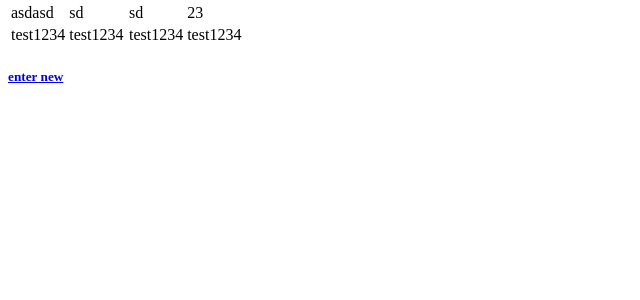
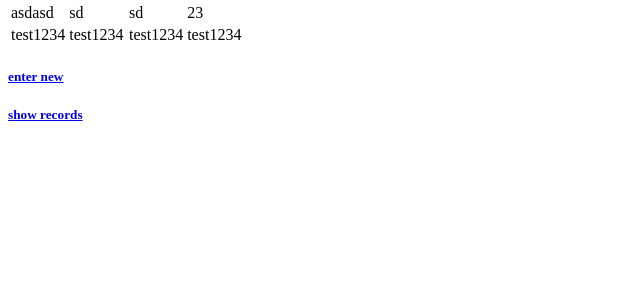
Before and after one commit to tsotetsi/students-records, a Flask app: page /show-records/ in a window 1280 px wide. Shown: the part 236-536 px from the top of the page, without its empty margins (0-640 px from the left). Run offline with Flask 2, Linux system fonts and the light colour scheme; data comes from the database, SQL or seed files in the repository; both versions use the stored data as it was after the commit.

Commit message:
Update links

```diff
--- a/app.py
+++ b/app.py
@@ -16,7 +16,7 @@ init_sqlite_db()
 
 app = Flask(__name__)
 
-
+@app.route('/')
 @app.route('/enter-new/')
 def enter_new_student():
     return render_template('student.html')
@@ -55,7 +55,7 @@ def show_records():
             records = cur.fetchall()
     except Exception as e:
         con.rollback()
-        msg = "Error occurred "
+        print("There was an error fetching results from the database.")
     finally:
         con.close()
         return render_template('records.html', records=records)
--- a/templates/records.html
+++ b/templates/records.html
@@ -2,7 +2,7 @@
 <html lang="en">
 <head>
     <meta charset="UTF-8">
-    <title>Title</title>
+    <title>Students Records | LC</title>
 </head>
 <body>
     <h4>Records</h4>
@@ -21,6 +21,7 @@
             </tr>
         {% endfor %}
     </table>
-      <h5><a href = "/enter-new/">enter new</a></h5>
+      <h5><a href ="/enter-new/">enter new</a></h5>
+      <h5><a href="/show-records/">show records</a></h5>
 </body>
 </html>
--- a/templates/student.html
+++ b/templates/student.html
@@ -19,4 +19,5 @@
         <input type="text" name="pin"><br>
         <input type="submit" value="submit"><br>
     </form>
+      <h5><a href="/show-records/">show records</a></h5>
 </html>
```
Also changed, not shown: database.db.
